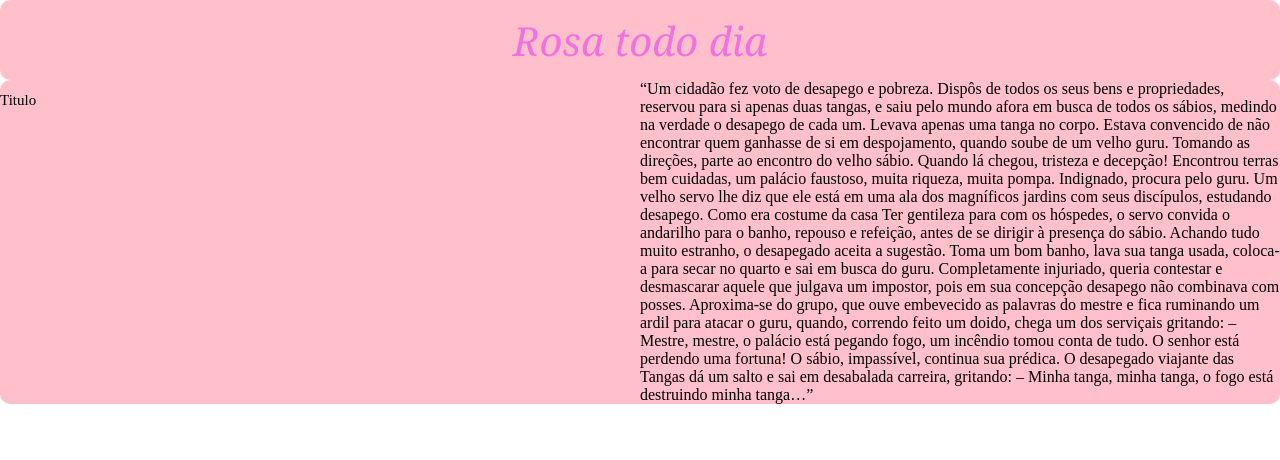
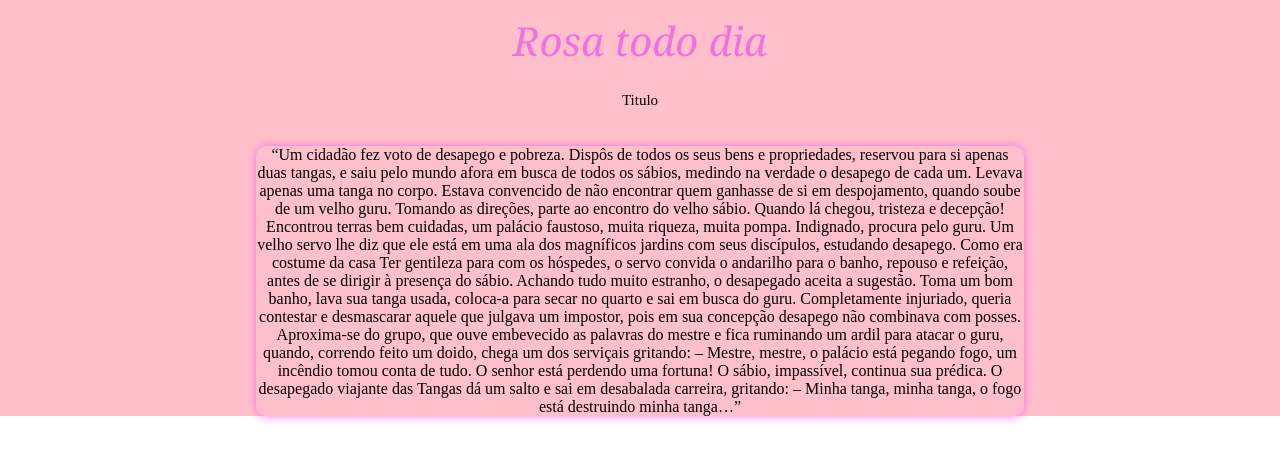
Before and after one commit to aiamnaul/Rosa-o-ano-todo, a plain HTML site: page conteudos/conteudo1.html in a window 1280 px wide. Drawn offline with Linux system fonts and the light colour scheme.

Commit message:
versão 1.0.1

```diff
--- a/conteudos/conteudo1.html
+++ b/conteudos/conteudo1.html
@@ -1,30 +1,48 @@
 <!DOCTYPE html>
 <html lang="pt-BR">
   <head>
-  <meta charset="UTF-8">
-  <meta http-equiv="X-UA-Compatible" content="IE=edge">
-  <meta name="viewport" content="width=device-width, initial-scale=1.0">
+    <meta charset="UTF-8" />
+    <meta http-equiv="X-UA-Compatible" content="IE=edge" />
+    <meta name="viewport" content="width=device-width, initial-scale=1.0" />
     <title>Conteudo1</title>
-  <link rel="stylesheet" href="conteudos.css">
+    <link rel="stylesheet" href="conteudos.css" />
   </head>
   <body>
-  <header class="headerConteudo">
-    Rosa todo dia
-  </header>
+    <div id="fundo">
+      <header class="headerConteudo">Rosa todo dia</header>
 
       <main>
-    <header class="headerTitulo">
-      Titulo
-    </header>
-    <div  class="texto">
-      <p>“Um cidadão fez voto de desapego e pobreza. Dispôs de todos os seus bens e propriedades, reservou para si apenas duas tangas, e saiu pelo mundo afora em busca de todos os sábios, medindo na verdade o desapego de cada um. Levava apenas uma tanga no corpo.
-        Estava convencido de não encontrar quem ganhasse de si em despojamento, quando soube de um velho guru. Tomando as direções, parte ao encontro do velho sábio.
-        Quando lá chegou, tristeza e decepção! Encontrou terras bem cuidadas, um palácio faustoso, muita riqueza, muita pompa. Indignado, procura pelo guru. Um velho servo lhe diz que ele está em uma ala dos magníficos jardins com seus discípulos, estudando desapego. Como era costume da casa Ter gentileza para com os hóspedes, o servo convida o andarilho para o banho, repouso e refeição, antes de se dirigir à presença do sábio.
-        Achando tudo muito estranho, o desapegado aceita a sugestão. Toma um bom banho, lava sua tanga usada, coloca-a para secar no quarto e sai em busca do guru. Completamente injuriado, queria contestar e desmascarar aquele que julgava um impostor, pois em sua concepção desapego não combinava com posses. Aproxima-se do grupo, que ouve embevecido as palavras do mestre e fica ruminando um ardil para atacar o guru, quando, correndo feito um doido, chega um dos serviçais gritando:
-        – Mestre, mestre, o palácio está pegando fogo, um incêndio tomou conta de tudo. O senhor está perdendo uma fortuna! O sábio, impassível, continua sua prédica. O desapegado viajante das Tangas dá um salto e sai em desabalada carreira, gritando:
-        – Minha tanga, minha tanga, o fogo está destruindo minha tanga…”</p>
+        <header class="headerTitulo">Titulo</header>
+        <div class="texto">
+
+            “Um cidadão fez voto de desapego e pobreza. Dispôs de todos os seus
+            bens e propriedades, reservou para si apenas duas tangas, e saiu
+            pelo mundo afora em busca de todos os sábios, medindo na verdade o
+            desapego de cada um. Levava apenas uma tanga no corpo. Estava
+            convencido de não encontrar quem ganhasse de si em despojamento,
+            quando soube de um velho guru. Tomando as direções, parte ao
+            encontro do velho sábio. Quando lá chegou, tristeza e decepção!
+            Encontrou terras bem cuidadas, um palácio faustoso, muita riqueza,
+            muita pompa. Indignado, procura pelo guru. Um velho servo lhe diz
+            que ele está em uma ala dos magníficos jardins com seus discípulos,
+            estudando desapego. Como era costume da casa Ter gentileza para com
+            os hóspedes, o servo convida o andarilho para o banho, repouso e
+            refeição, antes de se dirigir à presença do sábio. Achando tudo
+            muito estranho, o desapegado aceita a sugestão. Toma um bom banho,
+            lava sua tanga usada, coloca-a para secar no quarto e sai em busca
+            do guru. Completamente injuriado, queria contestar e desmascarar
+            aquele que julgava um impostor, pois em sua concepção desapego não
+            combinava com posses. Aproxima-se do grupo, que ouve embevecido as
+            palavras do mestre e fica ruminando um ardil para atacar o guru,
+            quando, correndo feito um doido, chega um dos serviçais gritando: –
+            Mestre, mestre, o palácio está pegando fogo, um incêndio tomou conta
+            de tudo. O senhor está perdendo uma fortuna! O sábio, impassível,
+            continua sua prédica. O desapegado viajante das Tangas dá um salto e
+            sai em desabalada carreira, gritando: – Minha tanga, minha tanga, o
+            fogo está destruindo minha tanga…”
+
         </div>
       </main>
-
+    </div>
   </body>
 </html>
--- a/conteudos/conteudos.css
+++ b/conteudos/conteudos.css
@@ -17,6 +17,10 @@
   border-radius: 20px;
   border: 3px solid #F270DF;
   width: 12px;
+}
+
+#fundo{
+  background-color: pink;
 }
 
 .headerConteudo {
@@ -40,6 +44,7 @@ main {
   height: auto;
   background-color: pink;
   border-radius: 10px;
+  flex-direction: column;
 }
 
 .headerTitulo{
@@ -47,13 +52,21 @@ main {
   width: 100%;
   font-size: 15px;
   display: flex;
-  text-align: inherit;
+  text-align: center;
   align-items: center;
-  justify-content: inherit;
+  justify-content: center;
 }
 
 .texto{
+  width: 60%;
+  height: auto;
   display: flex;
-  width: 100%;
-  height: auto;
+  text-align: center;
+  align-items: center;
+  justify-content: center;
+  margin-left: 20%;
+  margin-right: 20%;
+  margin-top: 2%;
+  border-radius: 10px;
+  box-shadow: 0px 0px 10px #F270DF;
 }
```
Lines whose indentation alone changed are shown as unchanged.
